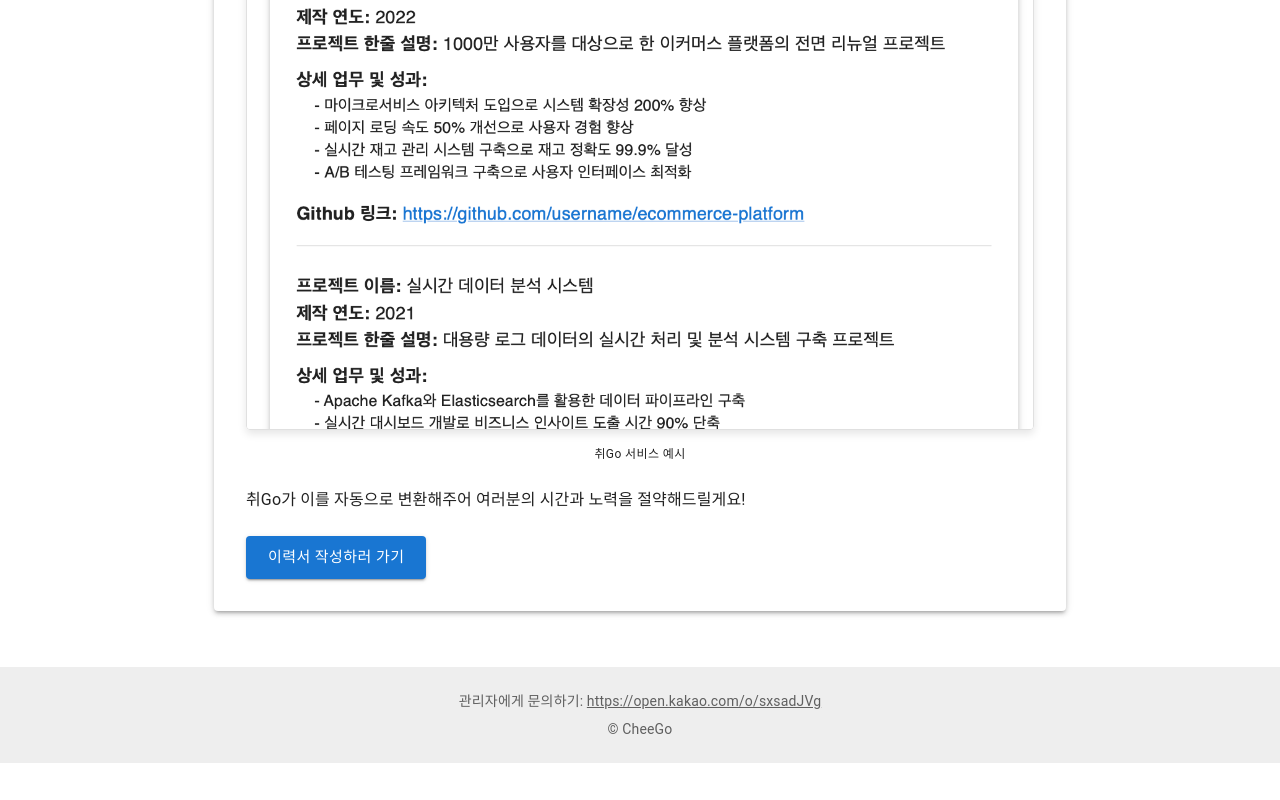
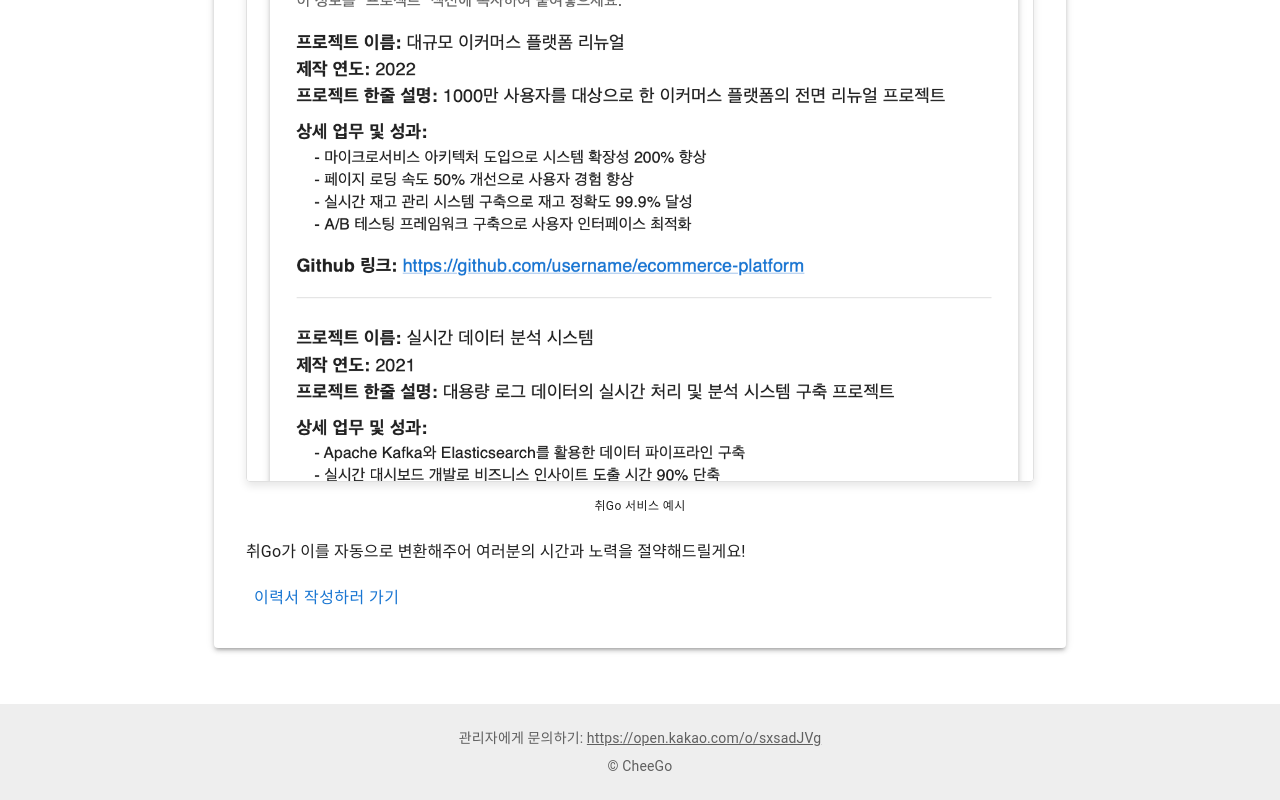
Before and after one commit to junho100/chee-go-web, a React (Create React App) app: page /service-intro in a window 1280 px wide. Shown: the part 1821-2621 px from the top of the page. Before the commit the page ends 2584 px from the top, so only its background shows below. Built offline with nearby package versions, Linux system fonts and the light colour scheme; no server answers.

Commit message:
Feat: update service intro

```diff
--- a/src/components/ServiceIntro/ServiceIntro.js
+++ b/src/components/ServiceIntro/ServiceIntro.js
@@ -1,10 +1,26 @@
 import React from "react";
 import { Box, Typography, Button, Container, Paper } from "@mui/material";
 import { useNavigate } from "react-router-dom";
+import { styled } from "@mui/material/styles";
 import api from "../../utils/api";
 import pr1Image from "../../assets/pr1.png";
 import pr2Image from "../../assets/pr2.png";
 import pr3Image from "../../assets/pr3.png";
+
+const StyledButton = styled(Button)(({ theme }) => ({
+  padding: theme.spacing(0.5, 1),
+  textTransform: "none",
+  fontSize: "1rem",
+  fontWeight: 500,
+  color: theme.palette.primary.main,
+  backgroundColor: "transparent",
+  border: "none",
+  boxShadow: "none",
+  "&:hover": {
+    backgroundColor: "transparent",
+    textDecoration: "underline",
+  },
+}));
 
 function ServiceIntro() {
   const navigate = useNavigate();
@@ -142,6 +158,11 @@ function ServiceIntro() {
           취Go는 기술 면접을 위한 CS 강의와 여러 구직 플랫폼에 맞게 이력서
           변환을 제공하는 서비스에요.
         </Typography>
+        <Box mt={1} mb={2}>
+          <StyledButton onClick={() => navigate("/")}>
+            회원가입 없이 강의 들으러 가기
+          </StyledButton>
+        </Box>
         <Typography variant="body1" paragraph>
           구직 플랫폼마다 요구하는 정보와 형식이 다양해서 관리하기가 어려워요.
         </Typography>
@@ -173,15 +194,10 @@ function ServiceIntro() {
         <Typography variant="body1" paragraph>
           취Go가 이를 자동으로 변환해주어 여러분의 시간과 노력을 절약해드릴게요!
         </Typography>
-        <Box mt={3}>
-          <Button
-            variant="contained"
-            color="primary"
-            size="large"
-            onClick={handleResumeButtonClick}
-          >
+        <Box mt={2}>
+          <StyledButton onClick={handleResumeButtonClick}>
             이력서 작성하러 가기
-          </Button>
+          </StyledButton>
         </Box>
       </Paper>
     </Container>
```
